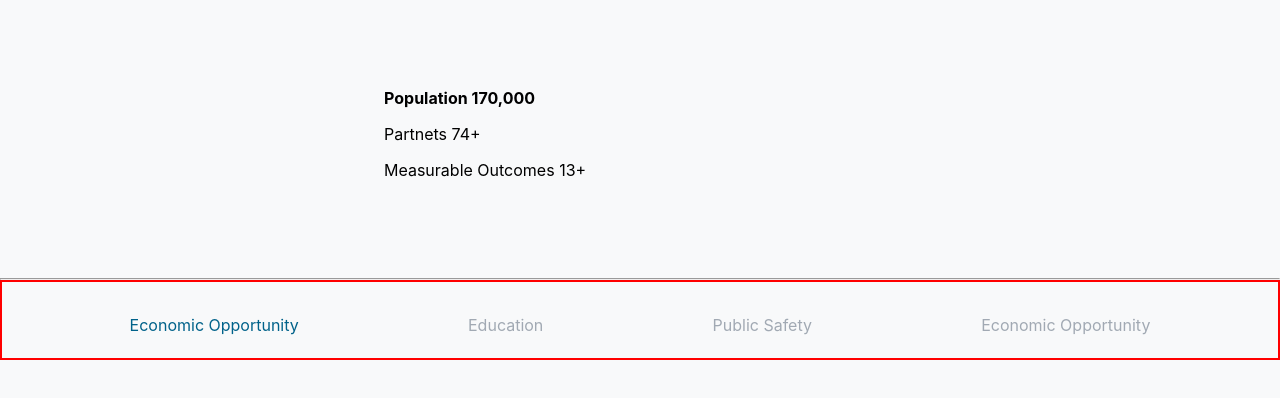
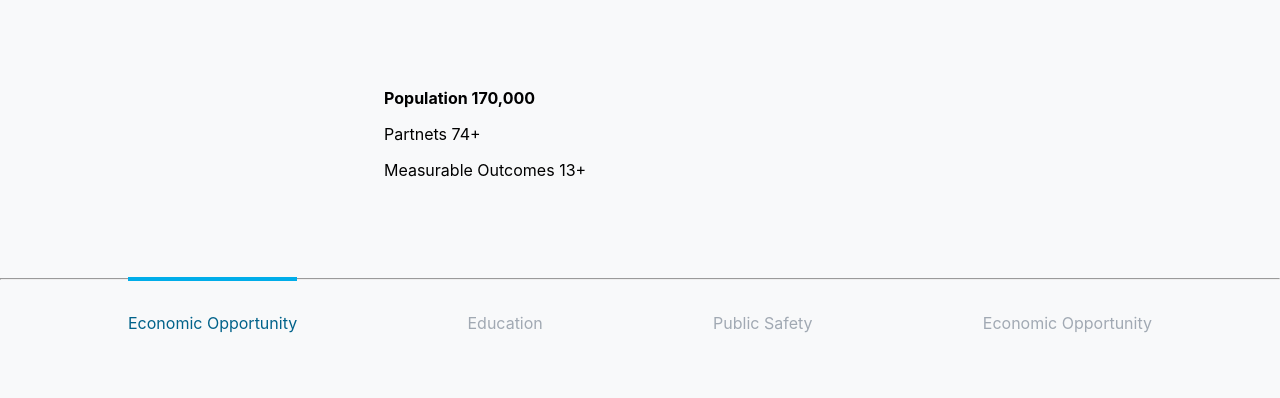
Before and after one commit to PromiseZone/PromiseZone, a React (Create React App) app: page / in a window 1280 px wide. In both pictures the pointer is over the link 214 px from the left and 325 px from the top of the page. Shown: the top 398 px of the page. Built offline with nearby package versions, Linux system fonts and the light colour scheme.

Commit message:
add blue line to hover

```diff
--- a/src/components/Navbar.css
+++ b/src/components/Navbar.css
@@ -16,11 +16,12 @@ li a {
 
 li a:hover {
     color: #00628a;
+    border-top: 4px solid #00ade9;
+    padding-top: 32px;
 }
 
 .nav-wrapper {
     height: 80px;
-    border: 2px solid red;
 }
 
 .nav {
```
